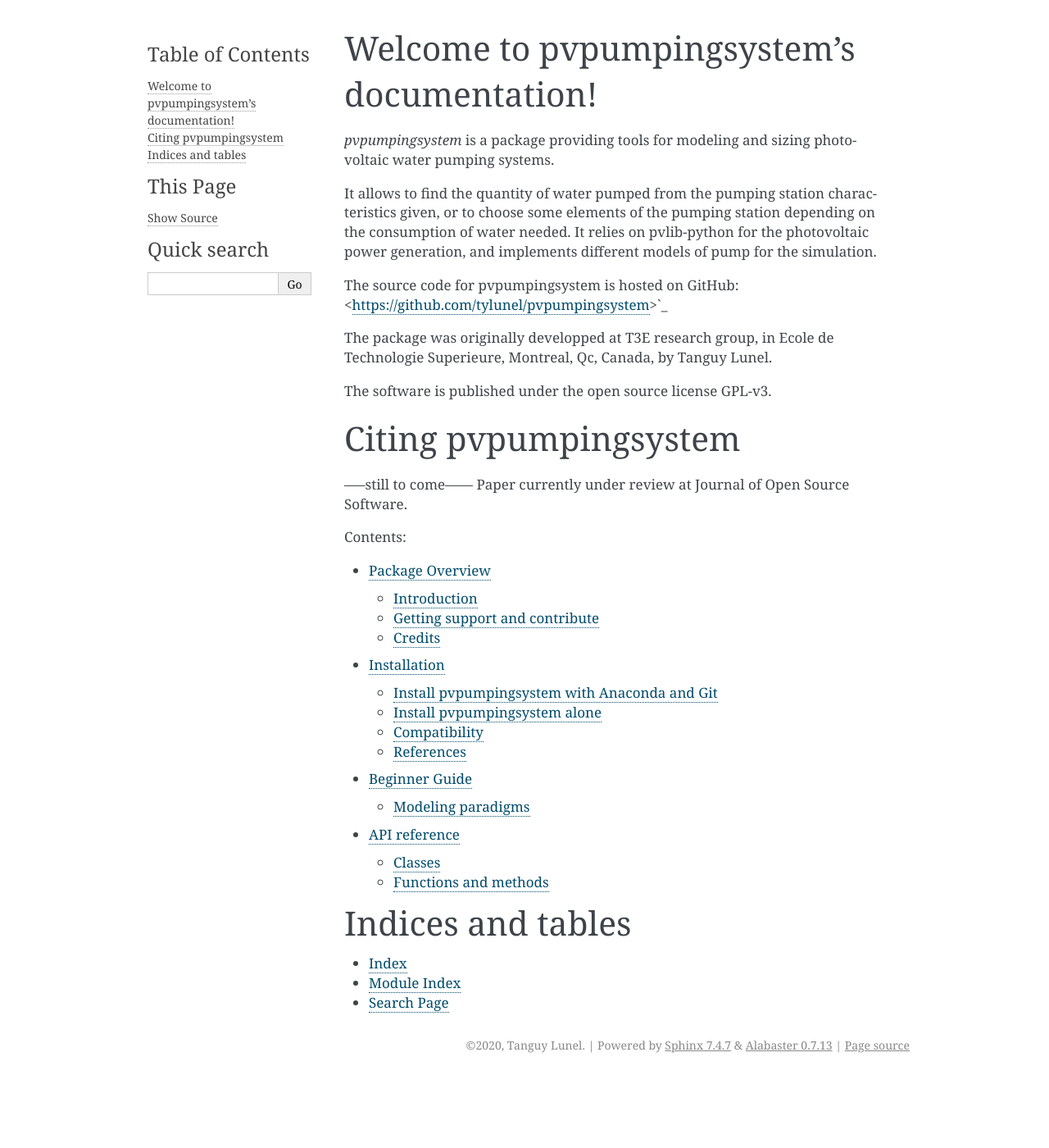
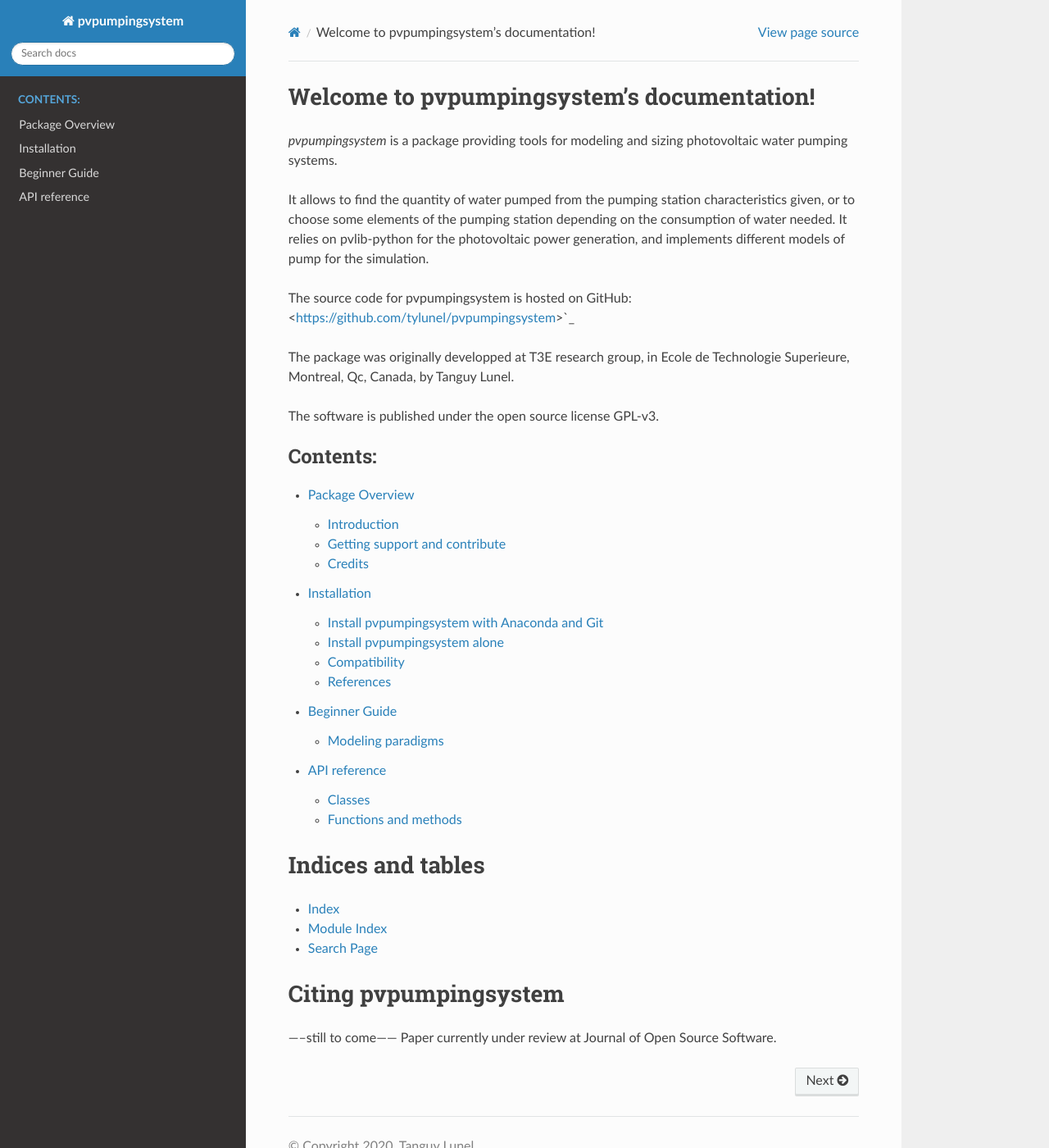
Before and after one commit to tylunel/pvpumpingsystem, a Sphinx documentation site: the page built from docs/source/index.rst, in a window 1280 px wide and 1400 px high. Shown: the whole window at 82% size. Built offline with Sphinx 7.4.7 and the Read the Docs theme 2.0.0, drawn with Linux system fonts in a browser that asks for light colours; some of the changed text lies outside the part shown.

Commit message:
Documentation theme changed to readthedocs theme

```diff
--- a/docs/source/conf.py
+++ b/docs/source/conf.py
@@ -53,9 +53,9 @@ exclude_patterns = ['_build', 'Thumbs.db', '.DS_Store']
 # -- Options for HTML output -------------------------------------------------
 
 # The theme to use for HTML and HTML Help pages.  See the documentation for
-# a list of builtin themes.
+# a list of builtin themes. 'alabaster' and 'sphinx_rtd_theme' are 2 options.
 #
-html_theme = 'alabaster'
+html_theme = 'sphinx_rtd_theme'
 
 # Add any paths that contain custom static files (such as style sheets) here,
 # relative to this directory. They are copied after the builtin static files,
--- a/docs/source/index.rst
+++ b/docs/source/index.rst
@@ -24,12 +24,6 @@ Technologie Superieure, Montreal, Qc, Canada, by Tanguy Lunel.
 The software is published under the open source license GPL-v3.
 
 
-Citing pvpumpingsystem
-======================
------still to come------
-Paper currently under review at Journal of Open Source Software.
-
-
 .. toctree::
    :maxdepth: 2
    :caption: Contents:
```
Also changed, not shown: other parts of docs/source/index.rst (+6 -0 lines).
